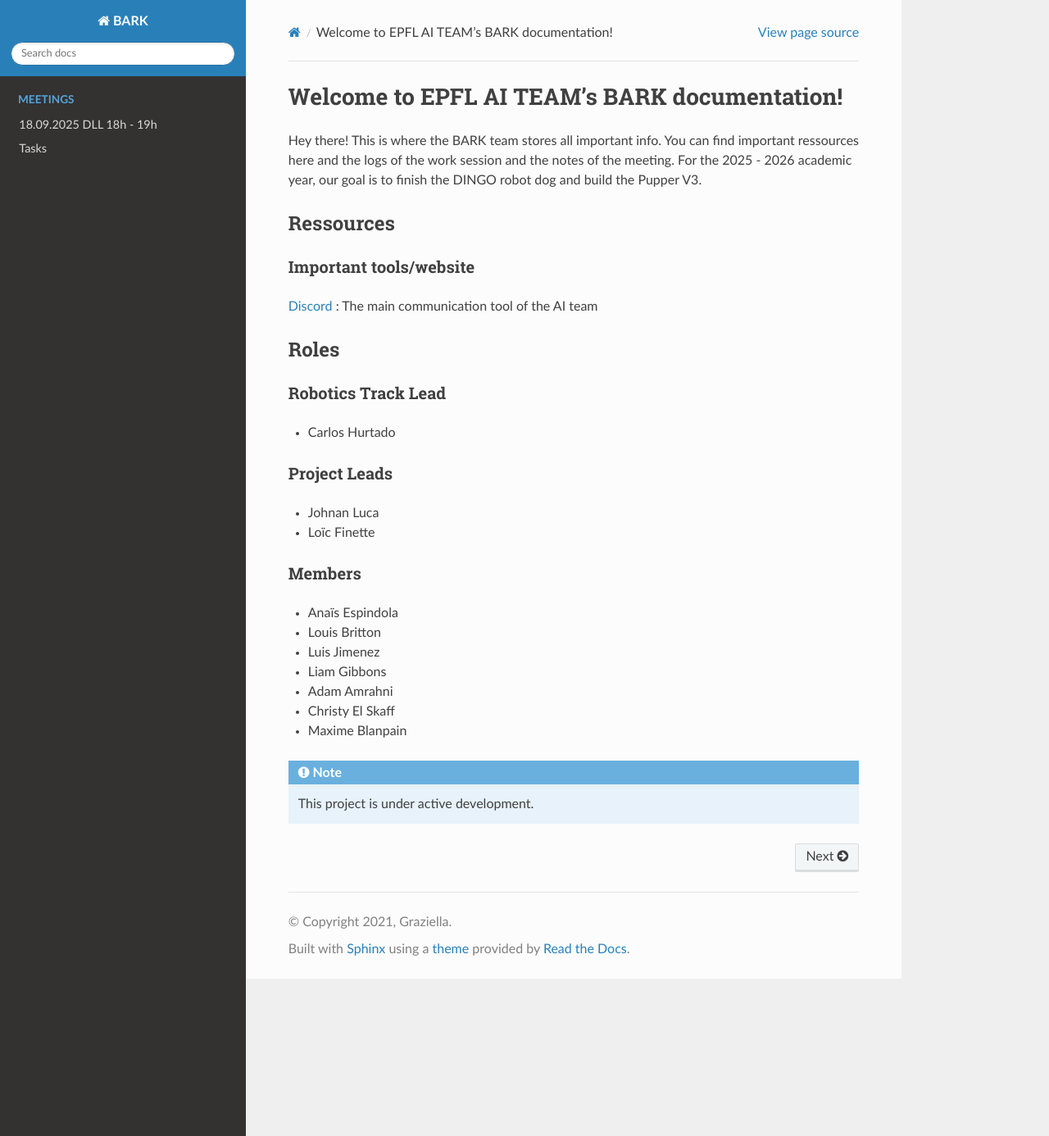
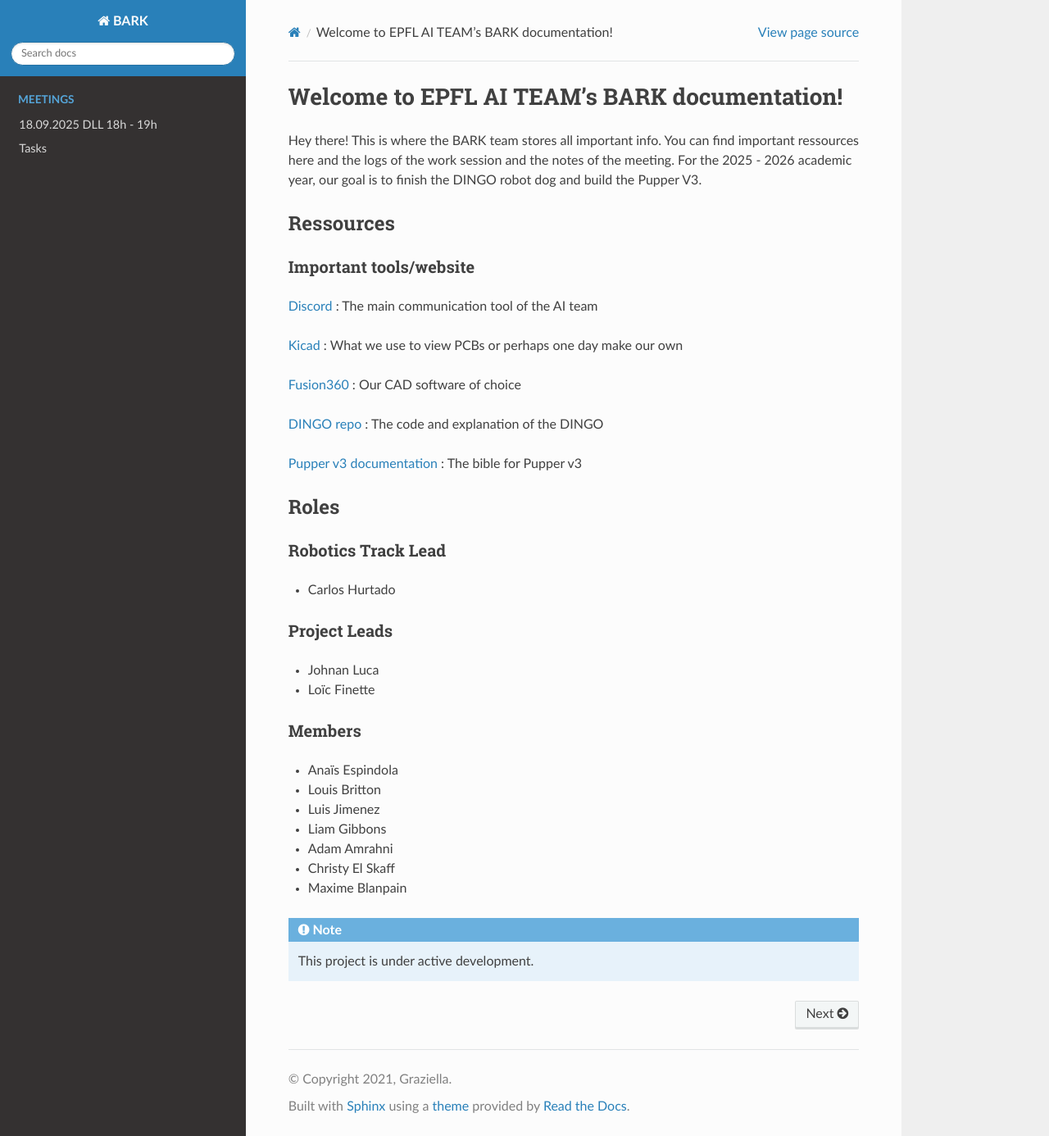
Before and after one commit to lolothecoder/BARK_Documentation, a Sphinx documentation site: the page built from docs/source/index.rst, in a window 1280 px wide and 1386 px high. Shown: the whole window at 82% size. Built offline with Sphinx 7.4.7 and the Read the Docs theme 3.1.0, drawn with Linux system fonts in a browser that asks for light colours.

Commit message:
Update index.rst

```diff
--- a/docs/source/index.rst
+++ b/docs/source/index.rst
@@ -12,6 +12,21 @@ Important tools/website
 
 .. _Discord: https://discord.com
 
+`Kicad`_ : What we use to view PCBs or perhaps one day make our own
+
+.. _Kicad: https://www.kicad.org/
+
+`Fusion360`_ : Our CAD software of choice
+
+.. _Fusion360: https://www.autodesk.com/campaigns/fusion-360
+
+`DINGO repo`_ : The code and explanation of the DINGO
+
+.. _DINGO repo: https://github.com/Yerbert/DingoQuadruped
+
+`Pupper v3 documentation`_ : The bible for Pupper v3
+
+.. _Pupper v3 documentation: https://pupper-v3-documentation.readthedocs.io/en/latest/
 
 **Roles**
 ---------
```
